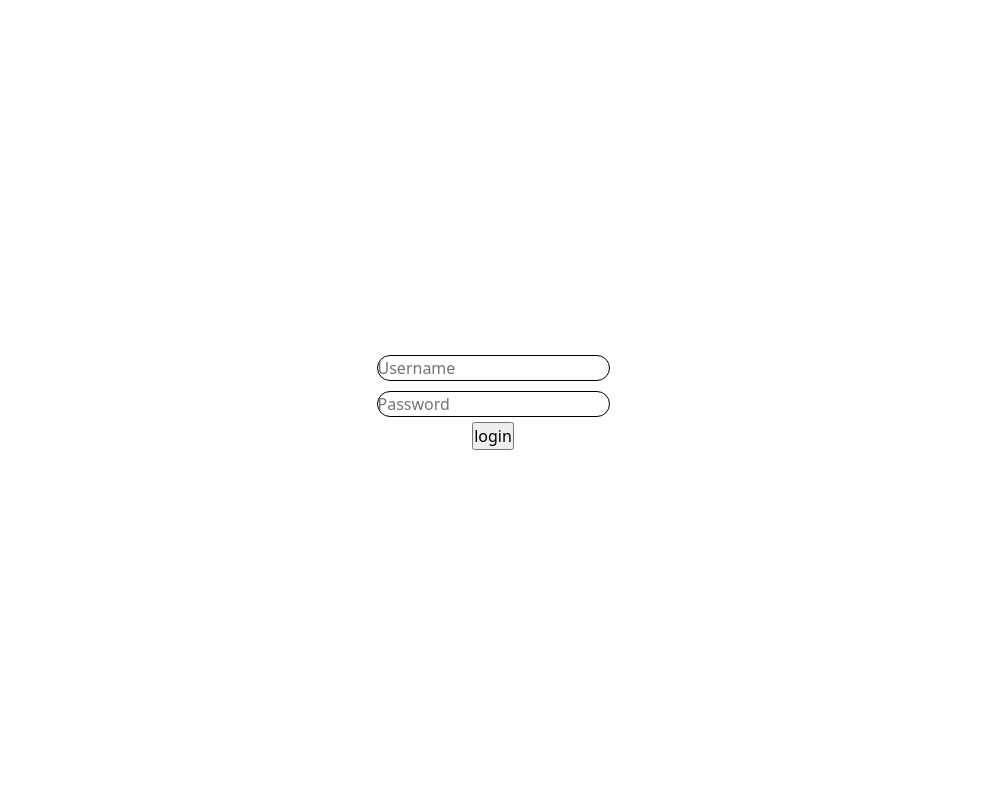
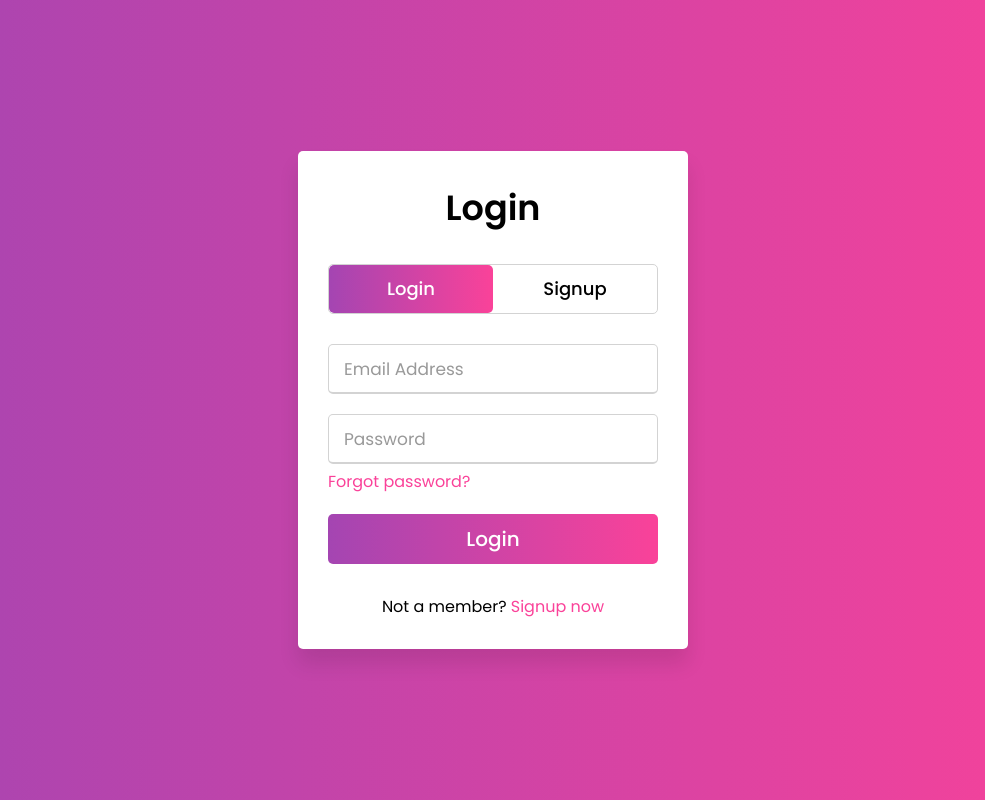
Before and after one commit to MugunthanKaliyaperumal/News-Tracker, a plain HTML site: page Project/templates/index.html in a window 1280 px wide. Shown: the whole page, without its empty margins (147-1132 px from the left). Drawn offline with nearby package versions, Linux system fonts and the light colour scheme.

Commit message:
Branch frontend created

```diff
--- a/Project/static/index.style.css
+++ b/Project/static/index.style.css
@@ -1,19 +1,182 @@
-* {
+@import url('https://fonts.googleapis.com/css?family=Poppins:400,500,600,700&display=swap');
+*{
+  margin: 0;
   padding: 0;
   box-sizing: border-box;
-  margin: 0;
+  font-family: 'Poppins', sans-serif;
 }
-.container {
-  /* border: 2px solid #000000; */
+html,body{
+  display: grid;
+  height: 100%;
+  width: 100%;
+  place-items: center;
+  background: -webkit-linear-gradient(left, #a445b2, #fa4299);
+}
+::selection{
+  background: #fa4242;
+  color: #fff;
+}
+.wrapper{
+  overflow: hidden;
+  max-width: 390px;
+  background: #fff;
+  padding: 30px;
+  border-radius: 5px;
+  box-shadow: 0px 15px 20px rgba(0,0,0,0.1);
+}
+.wrapper .title-text{
+  display: flex;
+  width: 200%;
+}
+.wrapper .title{
+  width: 50%;
+  font-size: 35px;
+  font-weight: 600;
+  text-align: center;
+  transition: all 0.6s cubic-bezier(0.68,-0.55,0.265,1.55);
+}
+.wrapper .slide-controls{
+  position: relative;
+  display: flex;
+  height: 50px;
+  width: 100%;
+  overflow: hidden;
+  margin: 30px 0 10px 0;
+  justify-content: space-between;
+  border: 1px solid lightgrey;
+  border-radius: 5px;
+}
+.slide-controls .slide{
+  height: 100%;
+  width: 100%;
+  color: #fff;
+  font-size: 18px;
+  font-weight: 500;
+  text-align: center;
+  line-height: 48px;
+  cursor: pointer;
+  z-index: 1;
+  transition: all 0.6s ease;
+}
+.slide-controls label.signup{
+  color: #000;
+}
+.slide-controls .slider-tab{
   position: absolute;
-  top: 50%;
+  height: 100%;
+  width: 50%;
+  left: 0;
+  z-index: 0;
+  border-radius: 5px;
+  background: -webkit-linear-gradient(left, #a445b2, #fa4299);
+  transition: all 0.6s cubic-bezier(0.68,-0.55,0.265,1.55);
+}
+input[type="radio"]{
+  display: none;
+}
+#signup:checked ~ .slider-tab{
   left: 50%;
-  transform: translate(-50%, -50%);
-  width: 50vw;
+}
+#signup:checked ~ label.signup{
+  color: #fff;
+  cursor: default;
+  user-select: none;
+}
+#signup:checked ~ label.login{
+  color: #000;
+}
+#login:checked ~ label.signup{
+  color: #000;
+}
+#login:checked ~ label.login{
+  cursor: default;
+  user-select: none;
+}
+.wrapper .form-container{
+  width: 100%;
+  overflow: hidden;
+}
+.form-container .form-inner{
+  display: flex;
+  width: 200%;
+}
+.form-container .form-inner form{
+  width: 50%;
+  transition: all 0.6s cubic-bezier(0.68,-0.55,0.265,1.55);
+}
+.form-inner form .field{
+  height: 50px;
+  width: 100%;
+  margin-top: 20px;
+}
+.form-inner form .field input{
+  height: 100%;
+  width: 100%;
+  outline: none;
+  padding-left: 15px;
+  border-radius: 5px;
+  border: 1px solid lightgrey;
+  border-bottom-width: 2px;
+  font-size: 17px;
+  transition: all 0.3s ease;
+}
+.form-inner form .field input:focus{
+  border-color: #fc83bb;
+  /* box-shadow: inset 0 0 3px #fb6aae; */
+}
+.form-inner form .field input::placeholder{
+  color: #999;
+  transition: all 0.3s ease;
+}
+form .field input:focus::placeholder{
+  color: #b3b3b3;
+}
+.form-inner form .pass-link{
+  margin-top: 5px;
+}
+.form-inner form .signup-link{
   text-align: center;
+  margin-top: 30px;
 }
-.container form input[type=text],input[type=password] {
-  margin: 5px;
-  border: 1px solid #000000;
-  border-radius: 50px;
+.form-inner form .pass-link a,
+.form-inner form .signup-link a{
+  color: #fa4299;
+  text-decoration: none;
 }
+.form-inner form .pass-link a:hover,
+.form-inner form .signup-link a:hover{
+  text-decoration: underline;
+}
+form .btn{
+  height: 50px;
+  width: 100%;
+  border-radius: 5px;
+  position: relative;
+  overflow: hidden;
+}
+form .btn .btn-layer{
+  height: 100%;
+  width: 300%;
+  position: absolute;
+  left: -100%;
+  background: -webkit-linear-gradient(right, #a445b2, #fa4299, #a445b2, #fa4299);
+  border-radius: 5px;
+  transition: all 0.4s ease;;
+}
+form .btn:hover .btn-layer{
+  left: 0;
+}
+form .btn input[type="submit"]{
+  height: 100%;
+  width: 100%;
+  z-index: 1;
+  position: relative;
+  background: none;
+  border: none;
+  color: #fff;
+  padding-left: 0;
+  border-radius: 5px;
+  font-size: 20px;
+  font-weight: 500;
+  cursor: pointer;
+}
--- a/Project/templates/index.html
+++ b/Project/templates/index.html
@@ -1,24 +1,83 @@
-<!DOCTYPE html>
-<html lang="en">
+<html lang="en" dir="ltr">
    <head>
-    <meta charset="UTF-8" />
-    <meta http-equiv="X-UA-Compatible" content="IE=edge" />
-    <meta name="viewport" content="width=device-width, initial-scale=1.0" />
-    <link
-      href="https://cdn.jsdelivr.net/npm/bootstrap@5.2.1/dist/css/bootstrap.min.css"
-      rel="stylesheet"
-    />
-    <link rel="stylesheet" href="../static/index.style.css" />
-    <script src="https://cdn.jsdelivr.net/npm/bootstrap@5.2.1/dist/js/bootstrap.bundle.min.js"></script>
-    <title>Document</title>
+      <meta charset="utf-8">
+      <title>Login and Registration  in HTML | CodingNepal</title>
+      <link rel="stylesheet" href="../static/index.style.css">
+      <meta name="viewport" content="width=device-width, initial-scale=1.0">
    </head>
    <body>
-    <div class="container">
-      <form action="">
-        <input type="text" name="username" placeholder="Username" /><br />
-        <input type="password" name="password" placeholder="Password" /><br />
-        <input type="submit" value="login" />
+      <div class="wrapper">
+         <div class="title-text">
+            <div class="title login">
+               Login
+            </div>
+            <div class="title signup">
+               Signup
+            </div>
+         </div>
+         <div class="form-container">
+            <div class="slide-controls">
+               <input type="radio" name="slide" id="login" checked>
+               <input type="radio" name="slide" id="signup">
+               <label for="login" class="slide login">Login</label>
+               <label for="signup" class="slide signup">Signup</label>
+               <div class="slider-tab"></div>
+            </div>
+            <div class="form-inner">
+               <form action="#" class="login">
+                  <div class="field">
+                     <input type="text" placeholder="Email Address" required>
+                  </div>
+                  <div class="field">
+                     <input type="password" placeholder="Password" required>
+                  </div>
+                  <div class="pass-link">
+                     <a href="#">Forgot password?</a>
+                  </div>
+                  <div class="field btn">
+                     <div class="btn-layer"></div>
+                     <input type="submit" value="Login">
+                  </div>
+                  <div class="signup-link">
+                     Not a member? <a href="">Signup now</a>
+                  </div>
+               </form>
+               <form action="#" class="signup">
+                  <div class="field">
+                     <input type="text" placeholder="Email Address" required>
+                  </div>
+                  <div class="field">
+                     <input type="password" placeholder="Password" required>
+                  </div>
+                  <div class="field">
+                     <input type="password" placeholder="Confirm password" required>
+                  </div>
+                  <div class="field btn">
+                     <div class="btn-layer"></div>
+                     <input type="submit" value="Signup">
+                  </div>
                </form>
             </div>
+         </div>
+      </div>
+      <script>
+         const loginText = document.querySelector(".title-text .login");
+         const login = document.querySelector("form.login");
+         const loginBtn = document.querySelector("label.login");
+         const signupBtn = document.querySelector("label.signup");
+         const signupLink = document.querySelector("form .signup-link a");
+         signupBtn.onclick = (()=>{
+           login.style.marginLeft = "-50%";
+           loginText.style.marginLeft = "-50%";
+         });
+         loginBtn.onclick = (()=>{
+           login.style.marginLeft = "0%";
+           loginText.style.marginLeft = "0%";
+         });
+         signupLink.onclick = (()=>{
+           signupBtn.click();
+           return false;
+         });
+      </script>
    </body>
 </html>
```
Lines whose indentation alone changed are shown as unchanged.
